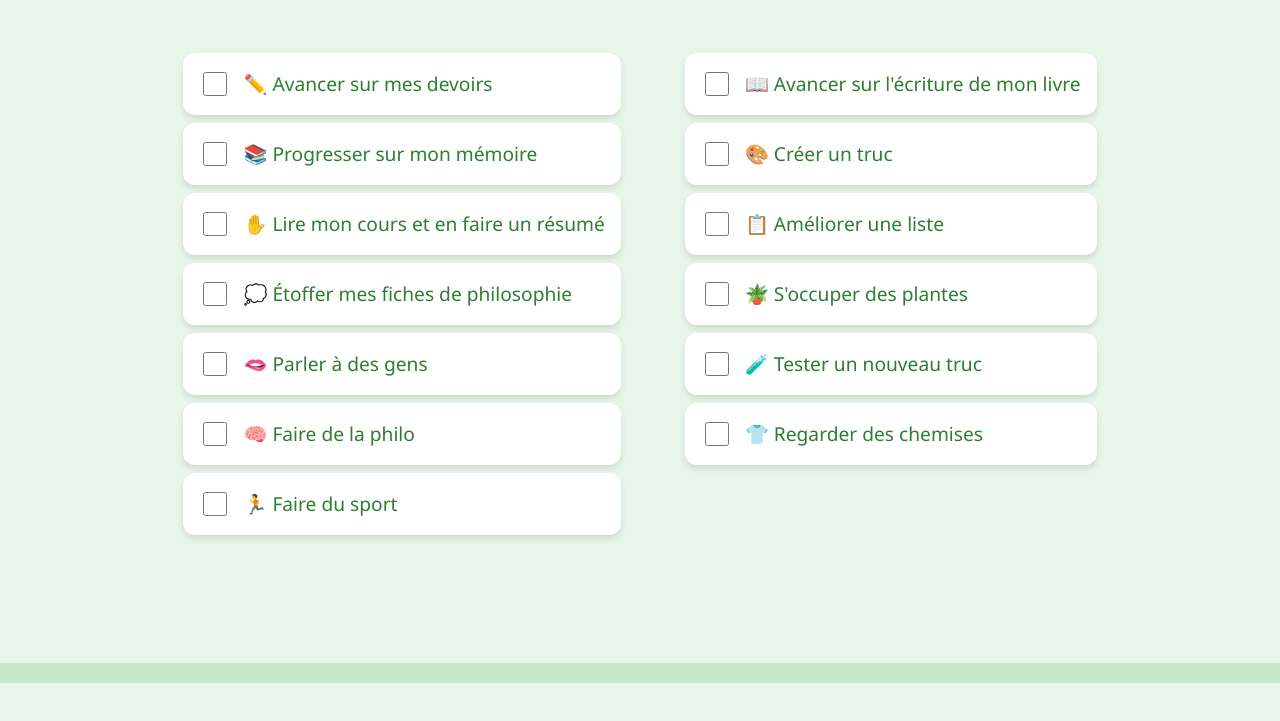
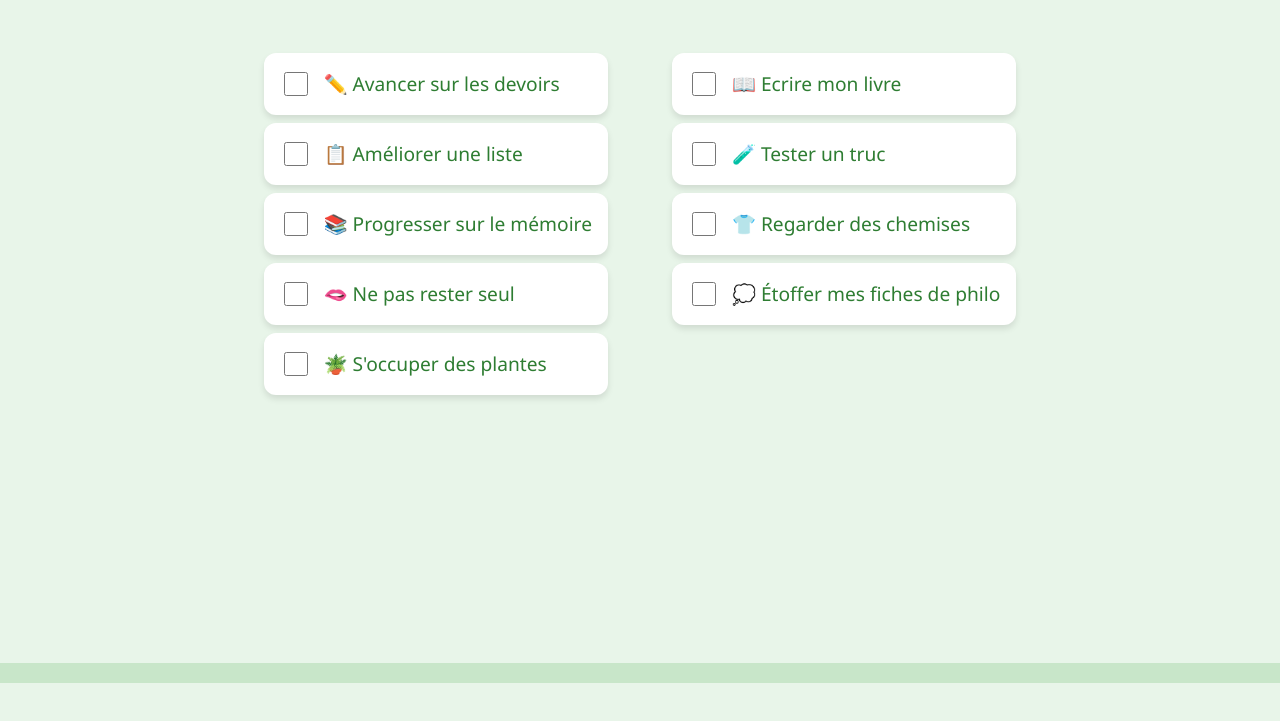
Before and after one commit to Noctambulique/qggrjnmrjnd, a plain HTML site: page index.html in a window 1280 px wide. Shown: the part 117-838 px from the top of the page. Drawn offline with Linux system fonts and the light colour scheme.

Commit message:
Update index.html

```diff
--- a/index.html
+++ b/index.html
@@ -88,23 +88,20 @@ label {
 
 <div class="columns">
     <div class="todo-list">
-        <div class="todo-item"><input type="checkbox" id="devoirs"><label for="devoirs">✏️ Avancer sur mes devoirs</label></div>
-        <div class="todo-item"><input type="checkbox" id="memoire"><label for="memoire">📚 Progresser sur mon mémoire</label></div>
-        <div class="todo-item"><input type="checkbox" id="cours"><label for="cours">✋️ Lire mon cours et en faire un résumé</label></div>
-        <div class="todo-item"><input type="checkbox" id="philo"><label for="philo">💭 Étoffer mes fiches de philosophie</label></div>
-        <div class="todo-item"><input type="checkbox" id="memoire2"><label for="memoire2">🫦 Parler à des gens</label></div>
-        <div class="todo-item"><input type="checkbox" id="philosopher"><label for="philosopher">🧠 Faire de la philo</label></div>
-        <div class="todo-item"><input type="checkbox" id="sport"><label for="sport">🏃 Faire du sport</label></div>
+        <div class="todo-item"><input type="checkbox" id="devoirs"><label for="devoirs">✏️ Avancer sur les devoirs</label></div>
+        <div class="todo-item"><input type="checkbox" id="liste"><label for="liste">📋 Améliorer une liste</label></div>
+        <div class="todo-item"><input type="checkbox" id="memoire"><label for="memoire">📚 Progresser sur le mémoire</label></div>
+        <div class="todo-item"><input type="checkbox" id="memoire2"><label for="memoire2">🫦 Ne pas rester seul</label></div>
+        <div class="todo-item"><input type="checkbox" id="plantes"><label for="plantes">🪴 S'occuper des plantes</label></div>
+
 
     </div>
 
     <div class="todo-list">
-        <div class="todo-item"><input type="checkbox" id="livre"><label for="livre">📖 Avancer sur l'écriture de mon livre</label></div>
-        <div class="todo-item"><input type="checkbox" id="creer"><label for="creer">🎨 Créer un truc</label></div>
-        <div class="todo-item"><input type="checkbox" id="liste"><label for="liste">📋 Améliorer une liste</label></div>
-        <div class="todo-item"><input type="checkbox" id="plantes"><label for="plantes">🪴 S'occuper des plantes</label></div>
-        <div class="todo-item"><input type="checkbox" id="nouveau"><label for="nouveau">🧪 Tester un nouveau truc</label></div>
+        <div class="todo-item"><input type="checkbox" id="livre"><label for="livre">📖 Ecrire mon livre</label></div>
+        <div class="todo-item"><input type="checkbox" id="nouveau"><label for="nouveau">🧪 Tester un truc</label></div>
         <div class="todo-item"><input type="checkbox" id="chemises"><label for="chemises">👕 Regarder des chemises</label></div>
+        <div class="todo-item"><input type="checkbox" id="philo"><label for="philo">💭 Étoffer mes fiches de philo</label></div>
     </div>
 </div>
 
```
